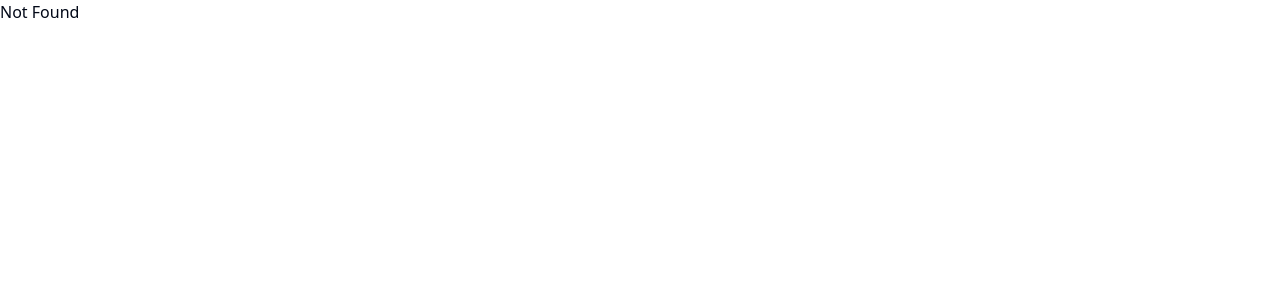
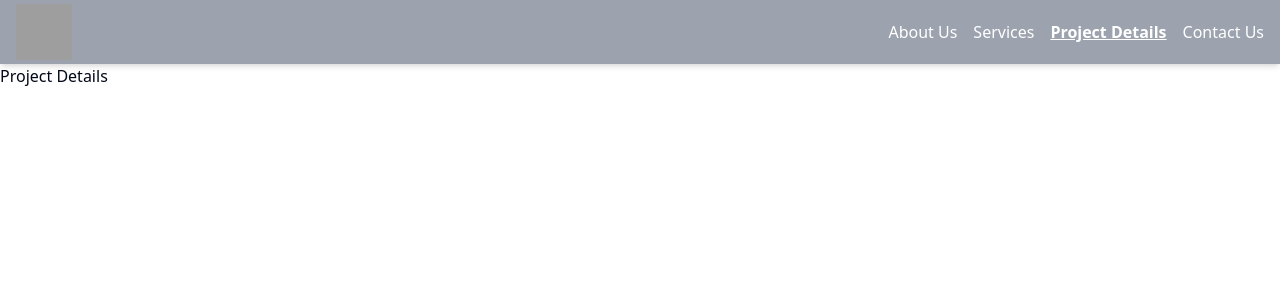
Before and after one commit to shyam-ga04/rajc_marketing_site, a React (Vite) app: page /project-details in a window 1280 px wide. Shown: the top 300 px of the page. Built offline with nearby package versions, Linux system fonts and the light colour scheme; grey boxes are pictures that could not be loaded.

Commit message:
feat: Header and all the screens has been added.

```diff
--- a/src/App.tsx
+++ b/src/App.tsx
@@ -1,8 +1,10 @@
 import { Outlet } from '@tanstack/react-router'
+import Header from './lib/components/Header'
 
 function App() {
   return (
     <>
+      <Header />
       <Outlet />
     </>
   )
--- /dev/null
+++ b/src/lib/components/Header.tsx
@@ -0,0 +1,125 @@
+import { Link } from "@tanstack/react-router"
+import React, { useState } from "react"
+
+function Header() {
+  const [isMenuOpen, setIsMenuOpen] = useState(false)
+
+  const activeLinkStyle = {
+    fontWeight: "bold",
+    textDecoration: "underline",
+  }
+
+  return (
+    <header className="bg-gray-400 shadow-md w-full">
+      <div className="container mx-auto px-4">
+        <div className="flex items-center justify-between h-16">
+          <div className="flex-shrink-0">
+            <Link to="/">
+              <img
+                src="/brandLogo.png"
+                alt="Brand Logo"
+                className="h-14 w-14"
+              />
+            </Link>
+          </div>
+          <nav className="hidden md:flex items-center space-x-4">
+            <Link
+              to="/about"
+              className="text-white hover:text-gray-900"
+              activeProps={{ style: activeLinkStyle }}
+            >
+              About Us
+            </Link>
+            <Link
+              to="/services"
+              className="text-white hover:text-gray-900"
+              activeProps={{ style: activeLinkStyle }}
+            >
+              Services
+            </Link>
+            <Link
+              to="/project-details"
+              className="text-white hover:text-gray-900"
+              activeProps={{ style: activeLinkStyle }}
+            >
+              Project Details
+            </Link>
+            <Link
+              to="/contact"
+              className="text-white hover:text-gray-900"
+              activeProps={{ style: activeLinkStyle }}
+            >
+              Contact Us
+            </Link>
+          </nav>
+          <div className="md:hidden">
+            <button
+              onClick={() => setIsMenuOpen(!isMenuOpen)}
+              className="text-white hover:text-gray-900 focus:outline-none"
+            >
+              <svg
+                className="h-6 w-6"
+                fill="none"
+                stroke="currentColor"
+                viewBox="0 0 24 24"
+                xmlns="http://www.w3.org/2000/svg"
+              >
+                {isMenuOpen ? (
+                  <path
+                    strokeLinecap="round"
+                    strokeLinejoin="round"
+                    strokeWidth={2}
+                    d="M6 18L18 6M6 6l12 12"
+                  />
+                ) : (
+                  <path
+                    strokeLinecap="round"
+                    strokeLinejoin="round"
+                    strokeWidth={2}
+                    d="M4 6h16M4 12h16m-7 6h7"
+                  />
+                )}
+              </svg>
+            </button>
+          </div>
+        </div>
+      </div>
+      {isMenuOpen && (
+        <div className="md:hidden">
+          <div className="px-2 pt-2 pb-3 space-y-1 sm:px-3">
+            <Link
+              to="/about"
+              className="block px-3 py-2 rounded-md text-base font-medium text-gray-700 hover:text-gray-900 hover:bg-gray-50"
+              activeProps={{ style: activeLinkStyle }}
+            >
+              About Us
+            </Link>
+            <Link
+              to="/services"
+              className="block px-3 py-2 rounded-md text-base font-medium text-gray-700 hover:text-gray-900 hover:bg-gray-50"
+              activeProps={{ style: activeLinkStyle }}
+            >
+              Services
+            </Link>
+            <Link
+              to="/project-details"
+              className="block px-3 py-2 rounded-md text-base font-medium text-gray-700 hover:text-gray-900 hover:bg-gray-50"
+              activeProps={{ style: activeLinkStyle }}
+            >
+              Project Details
+            </Link>
+            <Link
+              to="/contact"
+              className="block px-3 py-2 rounded-md text-base font-medium text-gray-700 hover:text-gray-900 hover:bg-gray-50"
+              activeProps={{ style: activeLinkStyle }}
+            >
+              Contact Us
+            </Link>
+          </div>
+        </div>
+      )}
+    </header>
+  )
+}
+
+export default Header
--- a/src/routes.tsx
+++ b/src/routes.tsx
@@ -1,28 +1,57 @@
-import { RootRoute, Route, Router } from '@tanstack/react-router'
-import App from './App'
+import { RootRoute, Route, Router } from "@tanstack/react-router";
+import App from "./App";
+import HomeScreen from "./screens/HomeScreen";
+import AboutUs from "./screens/AboutUs";
+import Services from "./screens/Services";
+import ProjectDetails from "./screens/ProjectDetails";
+import ContactUs from "./screens/ContactUs";
 
 const rootRoute = new RootRoute({
   component: App,
-})
+});
 
 const indexRoute = new Route({
   getParentRoute: () => rootRoute,
-  path: '/',
-  component: function Index() {
-    return (
-      <div>
-        <h3>Welcome Home!</h3>
-      </div>
-    )
-  },
-})
+  path: "/",
+  component: HomeScreen,
+});
 
-const routeTree = rootRoute.addChildren([indexRoute])
+const aboutRoute = new Route({
+  getParentRoute: () => rootRoute,
+  path: "/about",
+  component: AboutUs,
+});
 
-export const router = new Router({ routeTree })
+const servicesRoute = new Route({
+  getParentRoute: () => rootRoute,
+  path: "/services",
+  component: Services,
+});
 
-declare module '@tanstack/react-router' {
+const projectDetailsRoute = new Route({
+  getParentRoute: () => rootRoute,
+  path: "/project-details",
+  component: ProjectDetails,
+});
+
+const contactUsRoute = new Route({
+  getParentRoute: () => rootRoute,
+  path: "/contact",
+  component: ContactUs,
+});
+
+const routeTree = rootRoute.addChildren([
+  indexRoute,
+  aboutRoute,
+  servicesRoute,
+  projectDetailsRoute,
+  contactUsRoute,
+]);
+
+export const router = new Router({ routeTree });
+
+declare module "@tanstack/react-router" {
   interface Register {
-    router: typeof router
+    router: typeof router;
   }
 }
--- /dev/null
+++ b/src/screens/AboutUs.tsx
@@ -0,0 +1,11 @@
+import React from 'react';
+
+const AboutUs: React.FC = () => {
+  return (
+    <div>
+      <h1>About Us</h1>
+    </div>
+  );
+};
+
+export default AboutUs;
--- /dev/null
+++ b/src/screens/ContactUs.tsx
@@ -0,0 +1,11 @@
+import React from 'react';
+
+const ContactUs: React.FC = () => {
+  return (
+    <div>
+      <h1>Contact Us</h1>
+    </div>
+  );
+};
+
+export default ContactUs;
--- /dev/null
+++ b/src/screens/HomeScreen.tsx
@@ -0,0 +1,8 @@
+import Header from "@/lib/components/Header"
+import React from "react"
+
+function HomeScreen() {
+  return <div className="flex flex-1 bg-gray-50"></div>
+}
+
+export default HomeScreen
--- /dev/null
+++ b/src/screens/ProjectDetails.tsx
@@ -0,0 +1,11 @@
+import React from 'react';
+
+const ProjectDetails: React.FC = () => {
+  return (
+    <div>
+      <h1>Project Details</h1>
+    </div>
+  );
+};
+
+export default ProjectDetails;
--- /dev/null
+++ b/src/screens/Services.tsx
@@ -0,0 +1,11 @@
+import React from 'react';
+
+const Services: React.FC = () => {
+  return (
+    <div>
+      <h1>Services</h1>
+    </div>
+  );
+};
+
+export default Services;
```
